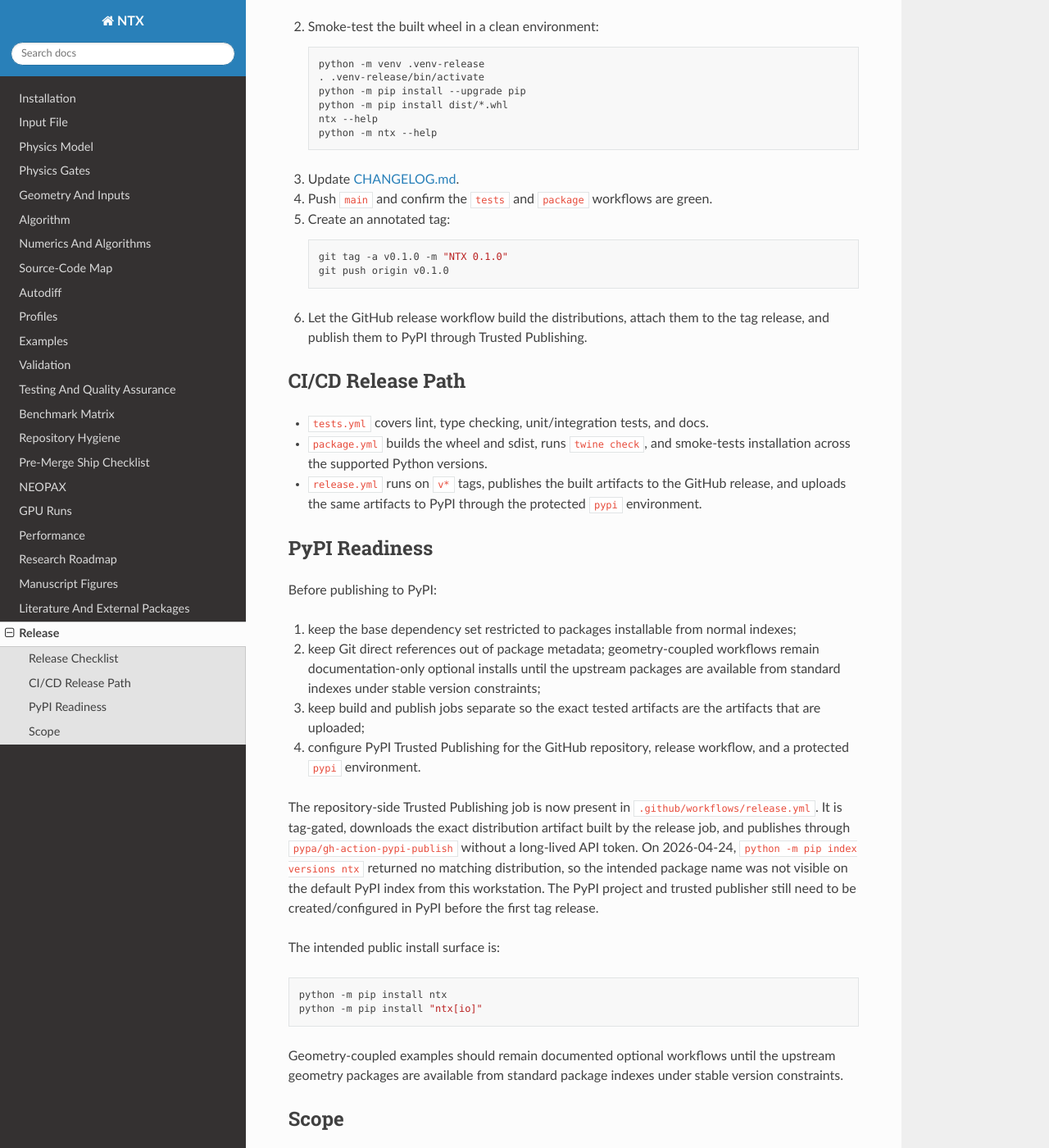
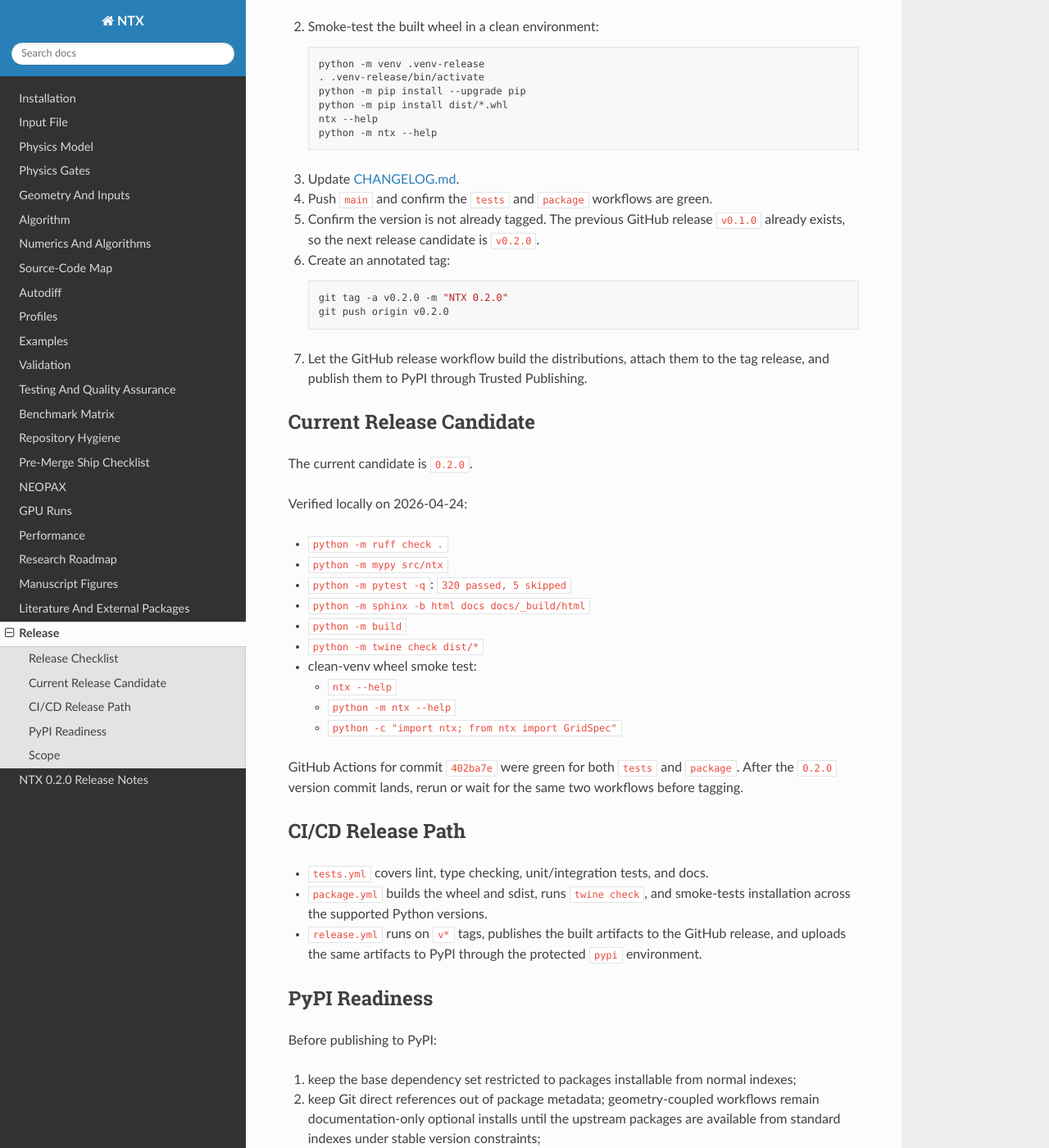
Before and after one commit to uwplasma/NTX, a Sphinx documentation site: the page built from docs/release.md, in a window 1280 px wide and 1400 px high, scrolled down 454 px. Shown: the whole window at 82% size. Built offline with Sphinx 7.4.7 and the Read the Docs theme 3.1.0, drawn with Linux system fonts in a browser that asks for light colours; some of the changed text lies outside the part shown.

Commit message:
Prepare 0.2.0 release candidate

````diff
--- a/docs/release.md
+++ b/docs/release.md
@@ -32,15 +32,39 @@ research checkout.
 
 4. Push `main` and confirm the `tests` and `package` workflows are green.
 
-5. Create an annotated tag:
+5. Confirm the version is not already tagged. The previous GitHub release
+   `v0.1.0` already exists, so the next release candidate is `v0.2.0`.
+
+6. Create an annotated tag:
 
    ```bash
-   git tag -a v0.1.0 -m "NTX 0.1.0"
-   git push origin v0.1.0
+   git tag -a v0.2.0 -m "NTX 0.2.0"
+   git push origin v0.2.0
    ```
 
-6. Let the GitHub release workflow build the distributions, attach them to the
+7. Let the GitHub release workflow build the distributions, attach them to the
    tag release, and publish them to PyPI through Trusted Publishing.
+
+## Current Release Candidate
+
+The current candidate is `0.2.0`.
+
+Verified locally on 2026-04-24:
+
+- `python -m ruff check .`
+- `python -m mypy src/ntx`
+- `python -m pytest -q`: `320 passed, 5 skipped`
+- `python -m sphinx -b html docs docs/_build/html`
+- `python -m build`
+- `python -m twine check dist/*`
+- clean-venv wheel smoke test:
+  - `ntx --help`
+  - `python -m ntx --help`
+  - `python -c "import ntx; from ntx import GridSpec"`
+
+GitHub Actions for commit `402ba7e` were green for both `tests` and `package`.
+After the `0.2.0` version commit lands, rerun or wait for the same two
+workflows before tagging.
 
 ## CI/CD Release Path
 
@@ -75,6 +99,11 @@ distribution, so the intended package name was not visible on the default PyPI
 index from this workstation. The PyPI project and trusted publisher still need
 to be created/configured in PyPI before the first tag release.
 
+Also on 2026-04-24, the GitHub environments API returned no repository
+environments for `uwplasma/NTX`. The release workflow references the `pypi`
+environment, so create or approve that environment in GitHub and configure the
+matching PyPI Trusted Publisher before pushing `v0.2.0`.
+
 The intended public install surface is:
 
 ```bash
--- a/pyproject.toml
+++ b/pyproject.toml
@@ -4,7 +4,7 @@ build-backend = "hatchling.build"
 
 [project]
 name = "ntx"
-version = "0.1.0"
+version = "0.2.0"
 description = "JAX-native monoenergetic neoclassical transport solver"
 readme = "README.md"
 requires-python = ">=3.10"
--- a/src/ntx/__init__.py
+++ b/src/ntx/__init__.py
@@ -124,7 +124,7 @@ from .vmec_jax_vmec import surface_from_vmec_jax_vmec_wout, surface_from_vmec_ja
 try:
     __version__ = version("ntx")
 except PackageNotFoundError:
-    __version__ = "0.1.0"
+    __version__ = "0.2.0"
 
 __all__ = [
     "__version__",
````
Also changed, not shown: CHANGELOG.md (+22 -0 lines), docs/index.md (+2 -0 lines), docs/release-notes-0.2.0.md (added, +53 -0 lines), docs/ship-checklist.md (+5 -4 lines), 1 other file.
